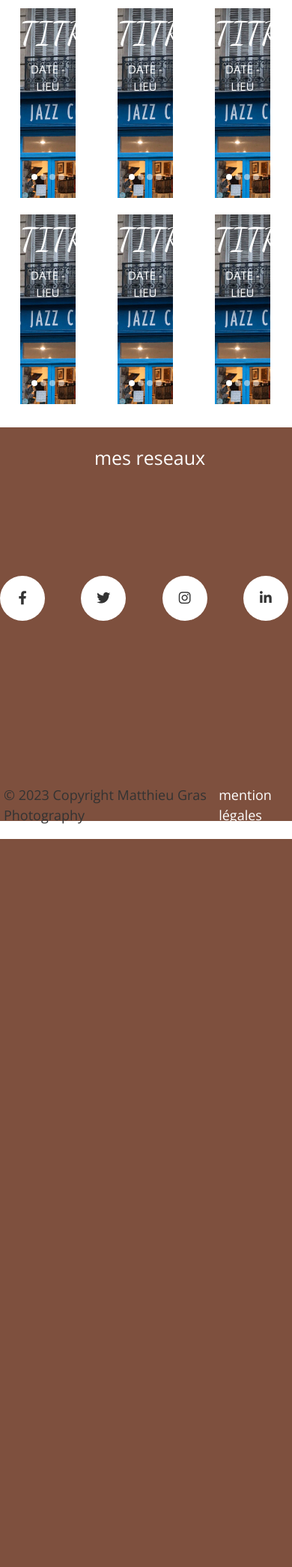
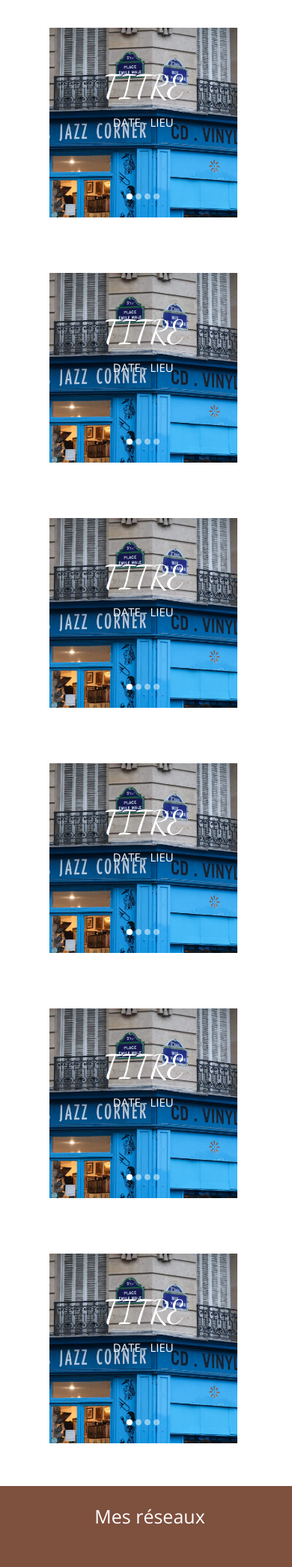
Before and after one commit to Rexignis40/MathieuGras, a PHP site: page /portfolio.php in a window 390 px wide; the page is wider, and only the part inside the window is pictured. Shown: the part 150-2240 px from the top of that part at 75% size. Before the commit the page ends 1269 px from the top of that part, so only its background shows below. Run offline with PHP 8.4, Linux system fonts and the light colour scheme.

Commit message:
portfolioResponsive

```diff
--- a/site/components/footer.html
+++ b/site/components/footer.html
@@ -1,7 +1,7 @@
 <footer class="pageFooter">
     <div class="contactAndLanguage">
         <div class="contact">
-            <h3>mes reseaux</h3>
+            <h3>Mes réseaux</h3>
             <ul class="socialIcons">
                 <li><a class="facebook" href="#"><i class="fa-brands fa-facebook-f"></i></a></li>
                 <li><a class="twitter" href="https://mobile.twitter.com/mattptyy"><i class="fa-brands fa-twitter"></i></a></li>
--- a/site/portfolio.php
+++ b/site/portfolio.php
@@ -4,7 +4,7 @@
     <?php include('./components/header.html')?>
 
     <div class="row">
-        <div class="col s4">
+        <div class="col s12 l4">
             <div class="carousel carousel-slider center carouselPortfolio">
                 <div class="carousel-item white-text carouselFive" href="#one!">
                 <h2>TITRE</h2>
@@ -15,7 +15,7 @@
                 <div class="carousel-item white-text" href="#four!"></div>
             </div>
         </div>
-        <div class="col s4">
+        <div class="col s12 l4">
             <div class="carousel carousel-slider center carouselPortfolio">
                 <div class="carousel-item white-text carouselFive" href="#one!">
                 <h2>TITRE</h2>
@@ -26,7 +26,7 @@
                 <div class="carousel-item white-text" href="#four!"></div>
             </div>
         </div>
-        <div class="col s4">
+        <div class="col s12 l4">
             <div class="carousel carousel-slider center carouselPortfolio">
                 <div class="carousel-item white-text carouselFive" href="#one!">
                 <h2>TITRE</h2>
@@ -37,7 +37,7 @@
                 <div class="carousel-item white-text" href="#four!"></div>
             </div>
         </div>
-        <div class="col s4">
+        <div class="col s12 l4">
             <div class="carousel carousel-slider center carouselPortfolio">
                 <div class="carousel-item white-text carouselFive" href="#one!">
                 <h2>TITRE</h2>
@@ -48,7 +48,7 @@
                 <div class="carousel-item white-text" href="#four!"></div>
             </div>
         </div>
-        <div class="col s4">
+        <div class="col s12 l4">
             <div class="carousel carousel-slider center carouselPortfolio">
                 <div class="carousel-item white-text carouselFive" href="#one!">
                 <h2>TITRE</h2>
@@ -59,7 +59,7 @@
                 <div class="carousel-item" href="#four!"></div>
             </div>
         </div>
-        <div class="col s4">
+        <div class="col s12 l4">
             <div class="carousel carousel-slider center carouselPortfolio">
                 <div class="carousel-item white-text carouselFive" href="#one!">
                 <h2>TITRE</h2>
```
